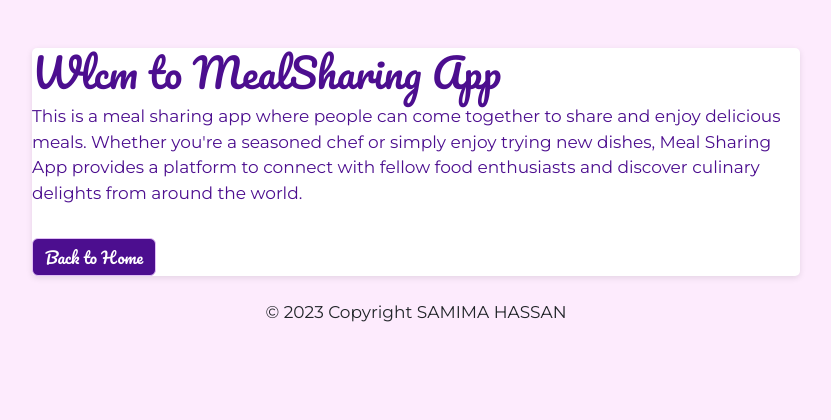
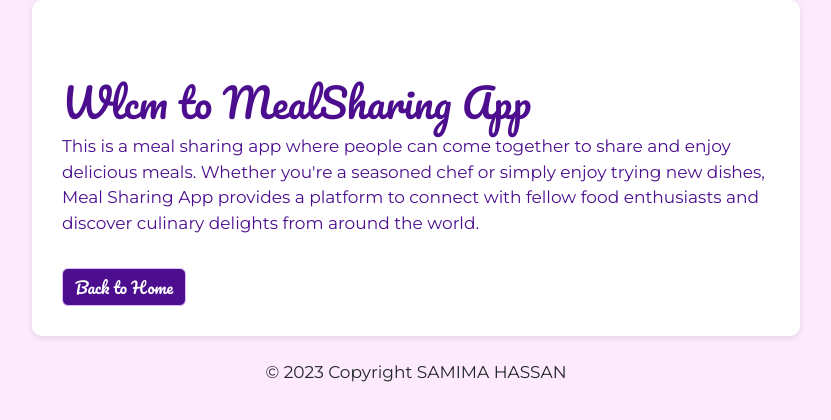
Before and after one commit to samima55/meal-sharing, a React app: page /about in a window 1280 px wide. Shown: the top 420 px of the page, without its empty margins (224-1055 px from the left). Built offline with nearby package versions, Linux system fonts and the light colour scheme; a web font is replaced by a local one.

Commit message:
CHNAGES ABOUT.CSS

```diff
--- a/src/client/components/AboutComponent/About.jsx
+++ b/src/client/components/AboutComponent/About.jsx
@@ -7,7 +7,7 @@ const About = () => {
   return (
     <>
 
-      <div className="container about-container">
+      <div className="about-container">
         <h1 className="mt-5 about-title">Wlcm to MealSharing App</h1>
         <p>
           This is a meal sharing app where people can come together to share and enjoy delicious meals. Whether you're a seasoned chef or simply enjoy trying new dishes, Meal Sharing App provides a platform to connect with fellow food enthusiasts and discover culinary delights from around the world.
```
